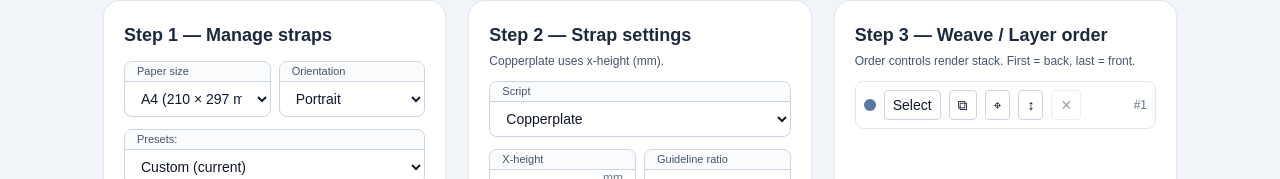
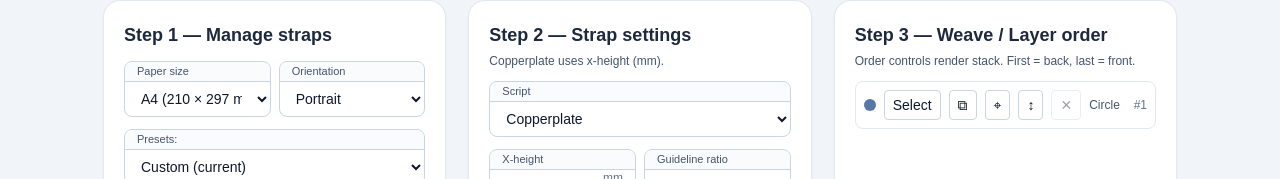
Before and after one commit to mashw/calligraphy-tools, a Next.js app: page /path-guides in a window 1280 px wide. Shown: the part 601-780 px from the top of the page. Built offline with nearby package versions, Linux system fonts and the light colour scheme.

Commit message:
Promote joined straps to canonical chain rows in path guides

```diff
--- a/src/app/path-guides/page.tsx
+++ b/src/app/path-guides/page.tsx
@@ -74,6 +74,18 @@ type ChainMember = {
   startDistanceMM: number;
   endDistanceMM: number;
 };
+
+type JoinedChain = {
+  chainId: string;
+  memberIds: string[];
+  members: Array<{ strapId: string; reversed: boolean }>;
+  displayName: string;
+  baseline: Pt[];
+};
+
+type VisibleLayerItem =
+  | { kind: 'strap'; id: string; strapId: string }
+  | { kind: 'chain'; id: string; chainId: string; memberIds: string[] };
 
 type StrapGroup = {
   id: string;
@@ -477,6 +489,7 @@ const buildJoinCandidates = ({
 };
 
 const buildJoinedChains = (straps: Strap[]) => {
+  const strapById = new Map(straps.map((s) => [s.id, s]));
   const endpointLinks = new Map<string, string>();
   let valid = true;
 
@@ -535,7 +548,7 @@ const buildJoinedChains = (straps: Strap[]) => {
     components.push(comp);
   });
 
-  return components.flatMap((comp, index) => {
+  return components.flatMap((comp) => {
     const ends = comp.filter((id) => (degree.get(id) ?? 0) === 1).sort();
     const isLoop = ends.length === 0;
     if (!isLoop && ends.length !== 2) return [];
@@ -571,7 +584,9 @@ const buildJoinedChains = (straps: Strap[]) => {
     }
 
     if (members.length !== comp.length) return [];
-    return [{ id: `chain-${index}-${startStrapId}`, members }];
+    const memberIds = members.map((m) => m.strapId);
+    const chainId = `chain-${memberIds.join('|')}`;
+    return [{ id: chainId, members }];
   });
 };
 
@@ -674,6 +689,33 @@ const sliceChainGuidesBackToMembers = ({
     });
   });
   return byMember;
+};
+
+const buildVisibleLayerItems = ({
+  straps,
+  chains,
+}: {
+  straps: Strap[];
+  chains: JoinedChain[];
+}): VisibleLayerItem[] => {
+  const chainByStrapId = new Map<string, JoinedChain>();
+  chains.forEach((chain) => {
+    chain.memberIds.forEach((id) => chainByStrapId.set(id, chain));
+  });
+
+  const seenChains = new Set<string>();
+  const items: VisibleLayerItem[] = [];
+  straps.forEach((strap) => {
+    const chain = chainByStrapId.get(strap.id);
+    if (!chain) {
+      items.push({ kind: 'strap', id: strap.id, strapId: strap.id });
+      return;
+    }
+    if (seenChains.has(chain.chainId)) return;
+    seenChains.add(chain.chainId);
+    items.push({ kind: 'chain', id: chain.chainId, chainId: chain.chainId, memberIds: chain.memberIds });
+  });
+  return items;
 };
 
 function InsetLabeledField({ label, disabled = false, className = '', rightAdornment, rightAdornmentInteractive = false, adornmentClassName = 'right-3', children }: InsetLabeledFieldProps) {
@@ -1115,9 +1157,29 @@ export default function PathGuidesPage() {
 
   const joinedChains = useMemo(() => buildJoinedChains(straps), [straps]);
 
+  const canonicalJoinedChains = useMemo<JoinedChain[]>(() => joinedChains.map((chain) => {
+    const baselineData = buildVirtualBaselineForChain({ chain, transformedById });
+    const memberIds = chain.members.map((m) => m.strapId);
+    const name = chain.members
+      .map((m) => straps.find((s) => s.id === m.strapId)?.name ?? m.strapId)
+      .join(' + ');
+    return {
+      chainId: chain.id,
+      memberIds,
+      members: chain.members,
+      displayName: `Joined path: ${name}`,
+      baseline: baselineData.baseline,
+    };
+  }).filter((chain) => chain.memberIds.length > 1 && chain.baseline.length > 1), [joinedChains, straps, transformedById]);
+
+  const visibleLayerItems = useMemo(
+    () => buildVisibleLayerItems({ straps, chains: canonicalJoinedChains }),
+    [canonicalJoinedChains, straps],
+  );
+
   const joinedGuideSetByStrapId = useMemo(() => {
     const out = new Map<string, NonNullable<ReturnType<typeof buildGuideSet>>>();
-    joinedChains.forEach((chain) => {
+    canonicalJoinedChains.forEach((chain) => {
       const membersWithData = chain.members
         .map((member) => ({ ...member, strap: straps.find((s) => s.id === member.strapId) }))
         .filter((entry): entry is { strapId: string; reversed: boolean; strap: Strap } => !!entry.strap);
@@ -1126,6 +1188,9 @@ export default function PathGuidesPage() {
       const first = membersWithData[0].strap;
       const sameScript = membersWithData.every((m) => m.strap.script === first.script);
       const sameInvert = membersWithData.every((m) => m.strap.invertGuides === first.invertGuides);
+      // Fallback rule for incompatible settings:
+      // chains are still canonical for Step 3 + join state, but we only run one shared
+      // guide pass when members have compatible guide parameters.
       if (!sameScript || !sameInvert) return;
 
       const firstMetrics = guideMetrics(first);
@@ -1139,10 +1204,14 @@ export default function PathGuidesPage() {
       });
       if (!sameMetrics) return;
 
-      const virtual = buildVirtualBaselineForChain({
-        chain,
-        transformedById,
-      });
+      const virtual = {
+        id: chain.chainId,
+        baseline: chain.baseline,
+        members: buildVirtualBaselineForChain({
+          chain: { id: chain.chainId, members: chain.members },
+          transformedById,
+        }).members,
+      };
       if (virtual.baseline.length < 2 || virtual.members.length !== membersWithData.length) return;
 
       const chainGuideSet = buildGuideSet(first.script === 'Copperplate' ? 'copperplate' : 'blackletter', {
@@ -1159,7 +1228,7 @@ export default function PathGuidesPage() {
       sliced.forEach((guideSet, strapId) => out.set(strapId, guideSet));
     });
     return out;
-  }, [joinedChains, straps, transformedById]);
+  }, [canonicalJoinedChains, straps, transformedById]);
 
   const renderData = useMemo(() => baseRenderData.map((entry) => {
     const { strap, transformed, metrics } = entry;
@@ -1964,16 +2033,25 @@ const setCrossingOver = (crossing: Crossing, overId: string) => {
     setActiveId(created[0].id);
   };
 
-  const reorderStraps = (sourceId: string, targetId: string) => {
+  const reorderLayerItem = (sourceItemId: string, targetItemId: string) => {
+    if (sourceItemId === targetItemId) return;
+    const itemById = new Map(visibleLayerItems.map((item) => [item.id, item]));
+    const sourceItem = itemById.get(sourceItemId);
+    const targetItem = itemById.get(targetItemId);
+    if (!sourceItem || !targetItem) return;
+
+    const sourceIds = sourceItem.kind === 'chain' ? sourceItem.memberIds : [sourceItem.strapId];
+    const targetIds = targetItem.kind === 'chain' ? targetItem.memberIds : [targetItem.strapId];
+
     markPresetDirty();
     setStraps((prev) => {
-      const srcIdx = prev.findIndex((s) => s.id === sourceId);
-      const dstIdx = prev.findIndex((s) => s.id === targetId);
-      if (srcIdx < 0 || dstIdx < 0 || srcIdx === dstIdx) return prev;
-      const copy = [...prev];
-      const [item] = copy.splice(srcIdx, 1);
-      copy.splice(dstIdx, 0, item);
-      return normalizeJoinLinks(copy);
+      const moving = prev.filter((s) => sourceIds.includes(s.id));
+      const remaining = prev.filter((s) => !sourceIds.includes(s.id));
+      if (!moving.length) return prev;
+      const targetIndex = remaining.findIndex((s) => targetIds.includes(s.id));
+      if (targetIndex < 0) return prev;
+      remaining.splice(targetIndex, 0, ...moving);
+      return normalizeJoinLinks(remaining);
     });
   };
 
@@ -1998,11 +2076,54 @@ const setCrossingOver = (crossing: Crossing, overId: string) => {
     setStraps((prev) => normalizeJoinLinks(assignDistinctColors([...prev, duplicate])));
   };
 
+  const duplicateChainById = (chainId: string) => {
+    const chain = canonicalJoinedChains.find((c) => c.chainId === chainId);
+    if (!chain) return;
+    markPresetDirty();
+    setStraps((prev) => {
+      const clones: Strap[] = [];
+      chain.memberIds.forEach((id) => {
+        const strap = prev.find((s) => s.id === id);
+        if (!strap) return;
+        clones.push({
+          ...strap,
+          id: uid('strap'),
+          name: `${strap.name} copy`,
+          offset: { x: strap.offset.x + 8, y: strap.offset.y + 8 },
+          joinedEndpoint: undefined,
+          snapped: false,
+        });
+      });
+      return normalizeJoinLinks(assignDistinctColors([...prev, ...clones]));
+    });
+  };
+
   const removeStrapById = (id: string) => {
     if (straps.length <= 1) return;
     markPresetDirty();
     setStraps((prev) => normalizeJoinLinks(prev.filter((strap) => strap.id !== id)));
     if (activeId === id) setActiveId(straps.find((strap) => strap.id !== id)?.id ?? null);
+  };
+
+  const removeChainById = (chainId: string) => {
+    const chain = canonicalJoinedChains.find((c) => c.chainId === chainId);
+    if (!chain) return;
+    if (straps.length - chain.memberIds.length < 1) return;
+    markPresetDirty();
+    setStraps((prev) => normalizeJoinLinks(prev.filter((strap) => !chain.memberIds.includes(strap.id))));
+    if (activeId && chain.memberIds.includes(activeId)) {
+      const next = straps.find((strap) => !chain.memberIds.includes(strap.id));
+      setActiveId(next?.id ?? null);
+    }
+  };
+
+  const unjoinChainById = (chainId: string) => {
+    const chain = canonicalJoinedChains.find((c) => c.chainId === chainId);
+    if (!chain) return;
+    markPresetDirty();
+    setStraps((prev) => normalizeJoinLinks(prev.map((strap) => (
+      chain.memberIds.includes(strap.id) ? { ...strap, joinedEndpoint: undefined } : strap
+    ))));
   };
 
 
@@ -2371,7 +2492,9 @@ const setCrossingOver = (crossing: Crossing, overId: string) => {
                       vectorEffect="non-scaling-stroke"
                     />
                     <path
-                      d={`M ${candidate.x - 1.2} ${candidate.y} L ${candidate.x + 1.2} ${candidate.y} M ${candidate.x} ${candidate.y - 1.2} L ${candidate.x} ${candidate.y + 1.2}`}
+                      d={candidate.joined
+                        ? `M ${candidate.x - 1.2} ${candidate.y} L ${candidate.x + 1.2} ${candidate.y}`
+                        : `M ${candidate.x - 1.2} ${candidate.y} L ${candidate.x + 1.2} ${candidate.y} M ${candidate.x} ${candidate.y - 1.2} L ${candidate.x} ${candidate.y + 1.2}`}
                       stroke={candidate.joined ? '#064e3b' : '#0f766e'}
                       strokeWidth={0.6}
                       strokeLinecap="round"
@@ -2759,20 +2882,76 @@ const setCrossingOver = (crossing: Crossing, overId: string) => {
           <h2 className="text-lg font-semibold text-slate-800">Step 3 — Weave / Layer order</h2>
           <p className="mt-1 text-xs text-slate-600">Order controls render stack. First = back, last = front.</p>
           <div className="mt-3 space-y-2">
-            {straps.map((strap) => (
-              <div key={strap.id} draggable onDragStart={() => setDragListId(strap.id)} onDragOver={(e) => e.preventDefault()} onDrop={() => {
-                if (dragListId) reorderStraps(dragListId, strap.id);
+            {visibleLayerItems.map((item) => {
+              const isChain = item.kind === 'chain';
+              const chain = isChain ? canonicalJoinedChains.find((c) => c.chainId === item.chainId) : null;
+              const strap = !isChain ? straps.find((s) => s.id === item.strapId) : null;
+              const rowName = chain?.displayName ?? strap?.name ?? item.id;
+              const rowColor = isChain
+                ? (straps.find((s) => s.id === chain?.memberIds[0])?.color ?? '#64748b')
+                : (strap?.color ?? '#64748b');
+              const selected = isChain
+                ? !!chain && !!activeId && chain.memberIds.includes(activeId)
+                : activeId === strap?.id;
+              const stackIdx = isChain
+                ? Math.max(...(chain?.memberIds.map((id) => straps.findIndex((s) => s.id === id)) ?? [-1])) + 1
+                : straps.findIndex((s) => s.id === strap?.id) + 1;
+
+              return (
+              <div key={item.id} draggable onDragStart={() => setDragListId(item.id)} onDragOver={(e) => e.preventDefault()} onDrop={() => {
+                if (dragListId) reorderLayerItem(dragListId, item.id);
                 setDragListId(null);
               }} className="rounded-lg border border-slate-200 p-2 flex items-center gap-2 cursor-move">
-                <span className="w-3 h-3 rounded-full" style={{ backgroundColor: strap.color }} />
-                <button onPointerDown={(e) => e.stopPropagation()} onClick={() => setActiveId(strap.id)} className={`px-2 py-1 rounded border border-slate-300 ${activeId === strap.id ? 'border-indigo-300 text-indigo-700' : ''}`}>Select</button>
-                <button onPointerDown={(e) => e.stopPropagation()} onClick={() => duplicateStrapById(strap.id)} className="px-2 py-1 rounded border border-slate-300" title="Duplicate strap" aria-label="Duplicate strap">⧉</button>
-                <button onPointerDown={(e) => e.stopPropagation()} onClick={() => centerStrapX(strap.id)} className="px-2 py-1 rounded border border-slate-300" title="Center on page" aria-label="Center on page">⌖</button>
-                <button onPointerDown={(e) => e.stopPropagation()} onClick={() => centerStrapY(strap.id)} className="px-2 py-1 rounded border border-slate-300" title="Center vertically" aria-label="Center vertically">↕</button>
-                <button onPointerDown={(e) => e.stopPropagation()} onClick={() => removeStrapById(strap.id)} disabled={straps.length <= 1} className="px-2 py-1 rounded border border-slate-300 disabled:opacity-40" title="Delete strap" aria-label="Delete strap">✕</button>
-                <span className="text-xs text-slate-500 ml-auto">#{straps.findIndex((s) => s.id === strap.id) + 1}</span>
+                <span className="w-3 h-3 rounded-full" style={{ backgroundColor: rowColor }} />
+                <button
+                  onPointerDown={(e) => e.stopPropagation()}
+                  onClick={() => {
+                    if (isChain && chain?.memberIds[0]) setActiveId(chain.memberIds[0]);
+                    if (!isChain && strap) setActiveId(strap.id);
+                  }}
+                  className={`px-2 py-1 rounded border border-slate-300 ${selected ? 'border-indigo-300 text-indigo-700' : ''}`}
+                >
+                  Select
+                </button>
+                <button
+                  onPointerDown={(e) => e.stopPropagation()}
+                  onClick={() => {
+                    if (isChain && chain) duplicateChainById(chain.chainId);
+                    if (!isChain && strap) duplicateStrapById(strap.id);
+                  }}
+                  className="px-2 py-1 rounded border border-slate-300"
+                  title={isChain ? 'Duplicate joined path' : 'Duplicate strap'}
+                  aria-label={isChain ? 'Duplicate joined path' : 'Duplicate strap'}
+                >
+                  ⧉
+                </button>
+                {!isChain && strap && (
+                  <>
+                    <button onPointerDown={(e) => e.stopPropagation()} onClick={() => centerStrapX(strap.id)} className="px-2 py-1 rounded border border-slate-300" title="Center on page" aria-label="Center on page">⌖</button>
+                    <button onPointerDown={(e) => e.stopPropagation()} onClick={() => centerStrapY(strap.id)} className="px-2 py-1 rounded border border-slate-300" title="Center vertically" aria-label="Center vertically">↕</button>
+                  </>
+                )}
+                {isChain && chain && (
+                  <button onPointerDown={(e) => e.stopPropagation()} onClick={() => unjoinChainById(chain.chainId)} className="px-2 py-1 rounded border border-slate-300" title="Unjoin chain" aria-label="Unjoin chain">Unjoin</button>
+                )}
+                <button
+                  onPointerDown={(e) => e.stopPropagation()}
+                  onClick={() => {
+                    if (isChain && chain) removeChainById(chain.chainId);
+                    if (!isChain && strap) removeStrapById(strap.id);
+                  }}
+                  disabled={straps.length <= 1}
+                  className="px-2 py-1 rounded border border-slate-300 disabled:opacity-40"
+                  title={isChain ? 'Delete joined path' : 'Delete strap'}
+                  aria-label={isChain ? 'Delete joined path' : 'Delete strap'}
+                >
+                  ✕
+                </button>
+                <span className="truncate text-xs text-slate-600">{rowName}</span>
+                <span className="text-xs text-slate-500 ml-auto">#{stackIdx}</span>
               </div>
-            ))}
+              );
+            })}
           </div>
         </div>
       </section>
```
